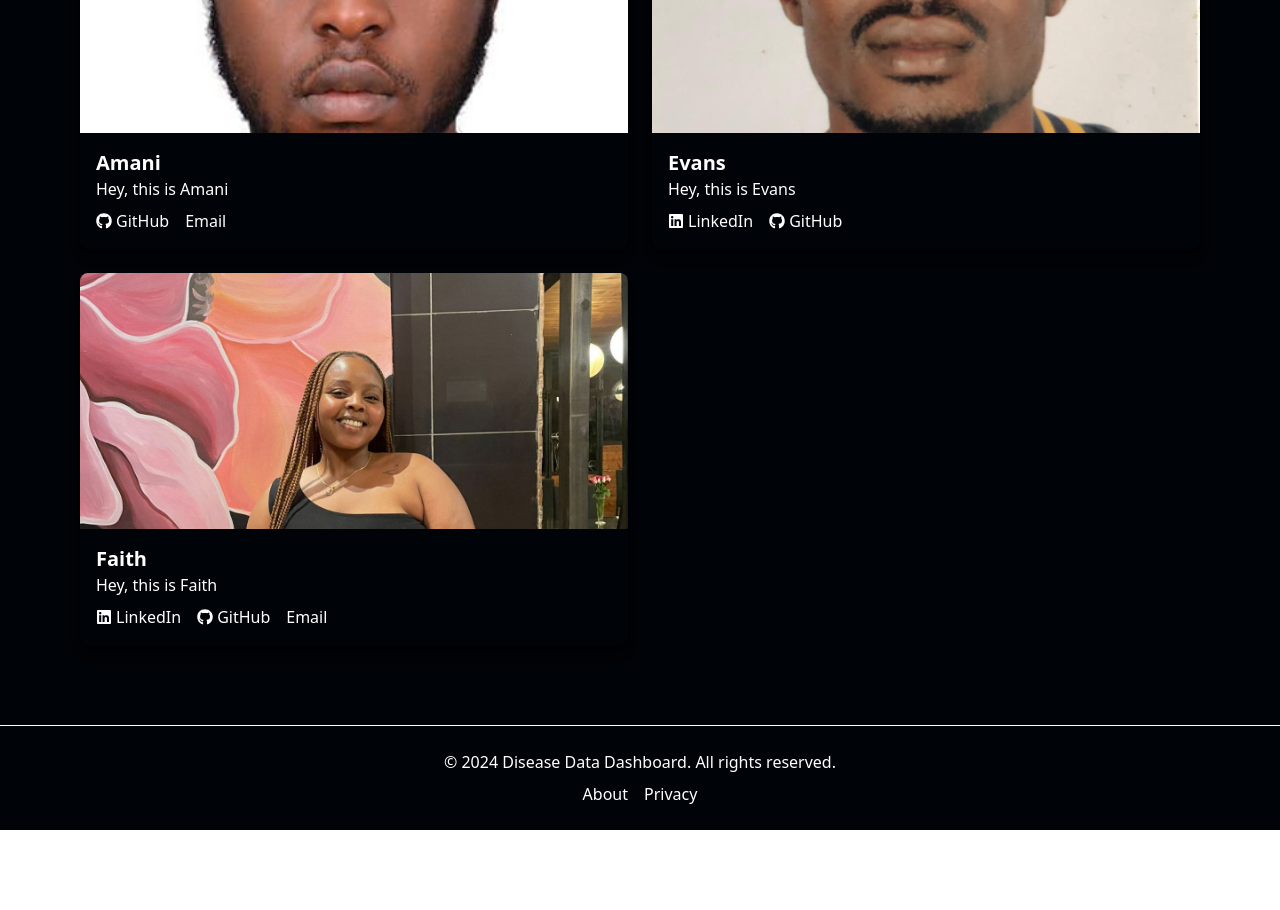
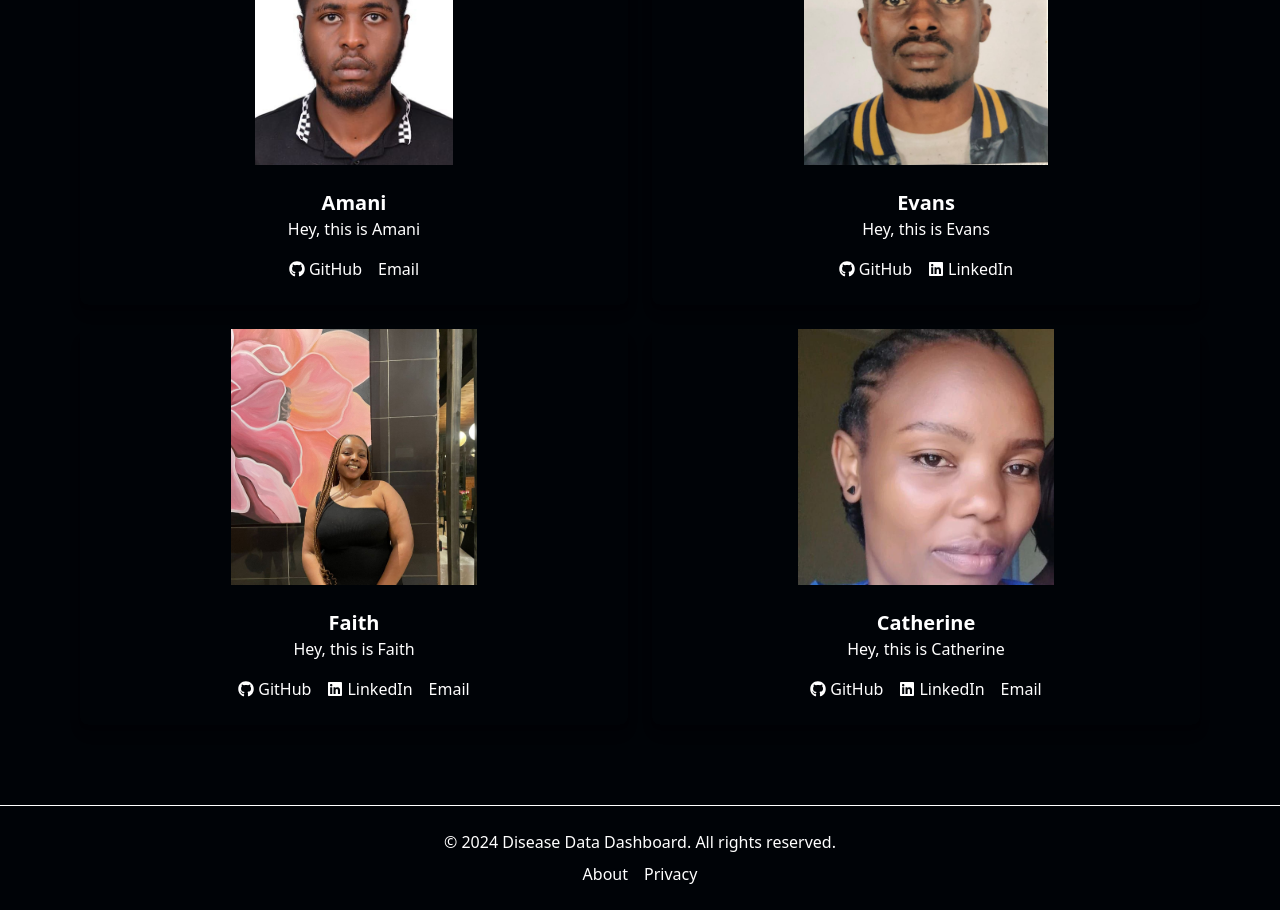
Before and after one commit to devjamesnjoroge/disease-csv-visual, a React (Create React App) app: page / in a window 1280 px wide. Shown: the part 1180-2090 px from the top of the page. Before the commit the page ends 2010 px from the top, so only its background shows below. Built offline with nearby package versions, Linux system fonts and the light colour scheme.

Commit message:
ft: fix images

```diff
--- a/src/pages/Home.jsx
+++ b/src/pages/Home.jsx
@@ -7,18 +7,18 @@ import analysisImage from '../assets/hex-pattern.jpg';
 import contributor1 from '../assets/contributors2.jpg';
 import contributor2 from '../assets/contributors1.jpg';
 import contributor3 from '../assets/contributors3.jpg';
-
+import contributor4 from '../assets/contributors4.jpg';
 
 function Home() {
   return (
     <div className="bg-secondary min-h-screen flex flex-col text-accent">
       <Navbar />
 
-      <main className="flex-grow max-w-6xl mx-auto px-4 py-12 space-y-12">
+      <main className="flex-grow max-w-6xl mx-auto px-4 py-12 space-y-16">
 
         {/* Hero Section */}
-        <section className="text-center space-y-6 md:space-y-4">
-          <h2 className="text-4xl md:text-5xl font-bold text-accent mb-8">
+        <section className="text-center space-y-6">
+          <h2 className="text-4xl md:text-5xl font-bold text-accent">
             Monitor and Analyze Disease Data
           </h2>
           <p className="text-lg md:text-xl text-text max-w-2xl mx-auto">
@@ -26,7 +26,7 @@ function Home() {
           </p>
           <Link
             to="/dashboard/upload"
-            className="inline-block mt-8 bg-primary text-accent px-6 py-3 rounded-lg text-lg font-semibold hover:bg-opacity-80 transition">
+            className="inline-block bg-primary text-accent px-6 py-3 rounded-lg text-lg font-semibold hover:bg-opacity-80 transition">
             Explore the Dashboard
           </Link>
         </section>
@@ -36,9 +36,9 @@ function Home() {
           <img
             src={analysisImage}
             alt="Data Analysis"
-            className="w-full lg:w-1/2 rounded-lg shadow-lg mb-4 lg:mb-0"
+            className="w-full lg:w-1/2 max-w-xs sm:max-w-md md:max-w-lg lg:max-w-full rounded-lg shadow-lg object-scale-down"
           />
-          <div className="text-text text-base leading-relaxed space-y-4">
+          <div className="text-text text-base leading-relaxed space-y-4 lg:max-w-lg">
             <p>
               Our platform makes it easy to track and analyze disease cases over time, giving users a clear understanding of trends in Tuberculosis and Flu.
             </p>
@@ -52,90 +52,39 @@ function Home() {
         <section className="space-y-8">
           <h2 className="text-3xl font-bold text-accent text-center">Meet Our Contributors</h2>
           <div className="grid grid-cols-1 md:grid-cols-2 gap-6">
-            <div className="bg-white rounded-lg shadow-lg transform transition-transform hover:scale-105 hover:shadow-2xl">
+            {[{img: contributor1, name: "Amani", github: "https://github.com/AmaniWanene", email: "amanigichanga@gmail.com"},
+              {img: contributor2, name: "Evans", github: "https://github.com/EvansOyugi", linkedin: "https://www.linkedin.com/in/evans-mogere-89396911b/"},
+              {img: contributor3, name: "Faith", github: "https://github.com/faith-watene", linkedin: "https://www.linkedin.com/in/faith-wangui-7a85862b8", email: "wanguufaith@gmail.com"},
+              {img: contributor4, name: "Catherine", github: "https://github.com/Katekui2024", linkedin: "https://www.linkedin.com/in/catherine-njang-ara-a202bb122/", email: "jangkatrina@gmail.com"}].map((contributor, index) => (
+              <div key={index} className="bg-white rounded-lg shadow-lg transform hover:scale-105 transition-transform">
                 <img
-                src={contributor1}
-                alt="Amani"
-                className="rounded-t-lg w-full h-64 object-cover"
+                  src={contributor.img}
+                  alt={contributor.name}
+                  className="rounded-t-lg w-full h-64 object-scale-down"
                 />
-              <div className="p-4">
-                <h3 className="text-xl font-semibold">Amani</h3>
-                <p className="text-gray-600">Hey, this is Amani</p>
-                <div className="mt-2 flex space-x-4">
-                  <a
-                    href="https://github.com/AmaniWanene"
-                    target="_blank"
-                    rel="noopener noreferrer"
-                    className="text-blue-500 hover:underline flex items-center">
+                <div className="p-6 text-center">
+                  <h3 className="text-xl font-semibold text-gray-800">{contributor.name}</h3>
+                  <p className="text-gray-600">Hey, this is {contributor.name}</p>
+                  <div className="mt-4 flex justify-center space-x-4">
+                    {contributor.github && (
+                      <a href={contributor.github} target="_blank" rel="noopener noreferrer" className="text-blue-500 hover:underline flex items-center">
                         <FaGithub className="mr-1" /> GitHub
                       </a>
-                  <a
-                    href="mailto:amanigichanga@gmail.com"
-                    className="text-blue-500 hover:underline flex items-center">
+                    )}
+                    {contributor.linkedin && (
+                      <a href={contributor.linkedin} target="_blank" rel="noopener noreferrer" className="text-blue-500 hover:underline flex items-center">
+                        <FaLinkedin className="mr-1" /> LinkedIn
+                      </a>
+                    )}
+                    {contributor.email && (
+                      <a href={`mailto:${contributor.email}`} className="text-blue-500 hover:underline flex items-center">
                         Email
                       </a>
+                    )}
                   </div>
                 </div>
               </div>
-            <div className="bg-white rounded-lg shadow-lg transform transition-transform hover:scale-105 hover:shadow-2xl">
-              <img
-                src={contributor2}
-                alt="Evans"
-                className="rounded-t-lg w-full h-64 object-cover"
-              />
-              <div className="p-4">
-                <h3 className="text-xl font-semibold">Evans</h3>
-                <p className="text-gray-600">Hey, this is Evans</p>
-                <div className="mt-2 flex space-x-4">
-                  <a
-                    href="https://www.linkedin.com/in/evans-mogere-89396911b/"
-                    target="_blank"
-                    rel="noopener noreferrer"
-                    className="text-blue-500 hover:underline flex items-center">
-                    <FaLinkedin className="mr-1" /> LinkedIn
-                  </a>
-                  <a
-                    href="https://github.com/EvansOyugi"
-                    target="_blank"
-                    rel="noopener noreferrer"
-                    className="text-blue-500 hover:underline flex items-center">
-                    <FaGithub className="mr-1" /> GitHub
-                  </a>
-                </div>
-              </div>
-            </div>
-            <div className="bg-white rounded-lg shadow-lg transform transition-transform hover:scale-105 hover:shadow-2xl">
-              <img
-                src={contributor3}
-                alt="Faith"
-                className="rounded-t-lg w-full h-64 object-cover"
-              />
-              <div className="p-4">
-                <h3 className="text-xl font-semibold">Faith</h3>
-                <p className="text-gray-600">Hey, this is Faith</p>
-                <div className="mt-2 flex space-x-4">
-                  <a
-                    href="https://www.linkedin.com/in/faith-wangui-7a85862b8"
-                    target="_blank"
-                    rel="noopener noreferrer"
-                    className="text-blue-500 hover:underline flex items-center">
-                    <FaLinkedin className="mr-1" /> LinkedIn
-                  </a>
-                  <a
-                    href="https://github.com/faith-watene"
-                    target="_blank"
-                    rel="noopener noreferrer"
-                    className="text-blue-500 hover:underline flex items-center">
-                    <FaGithub className="mr-1" /> GitHub
-                  </a>
-                  <a
-                    href="wanguufaith@gmail.com"
-                    className="text-blue-500 hover:underline flex items-center">
-                    Email
-                  </a>
-                </div>
-              </div>
-            </div>
+            ))}
           </div>
         </section>
       </main>
```
Also changed, not shown: src/assets/contributors4.jpg (added). Lines whose indentation alone changed are shown as unchanged.
